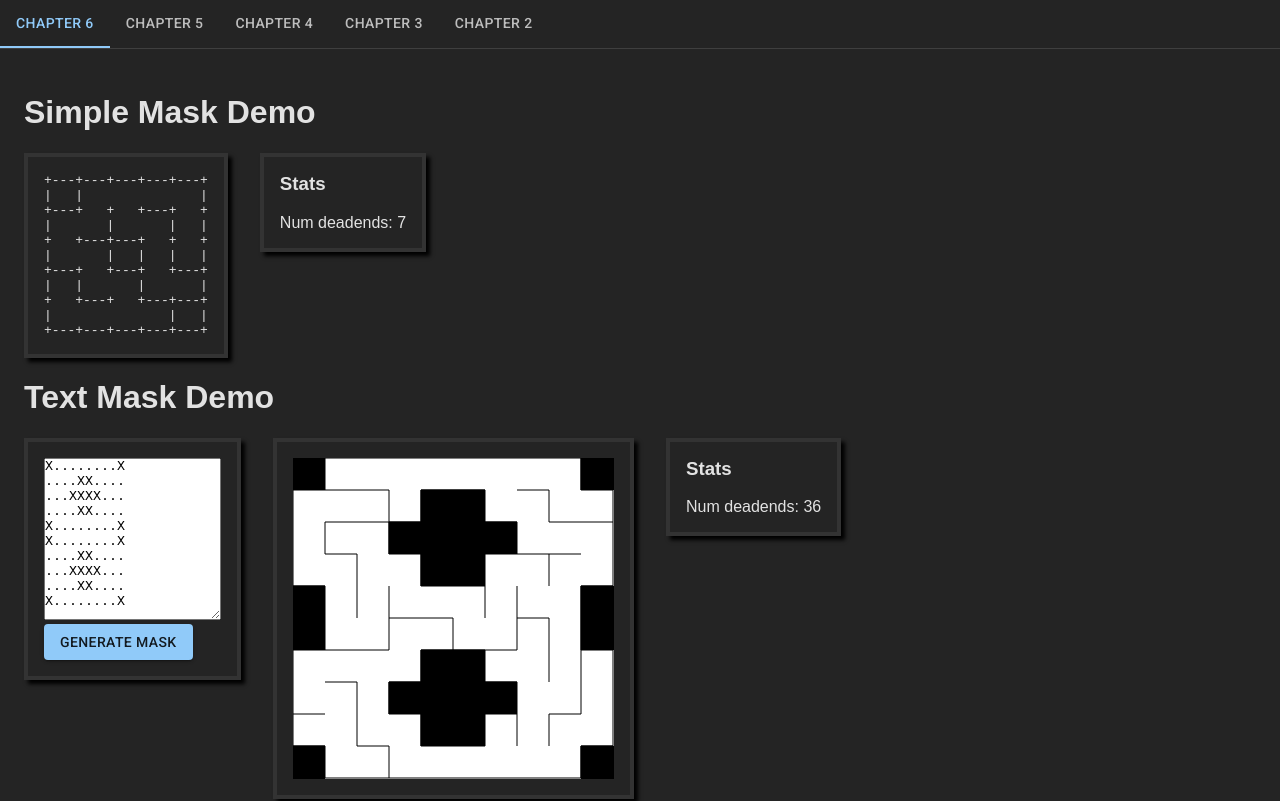
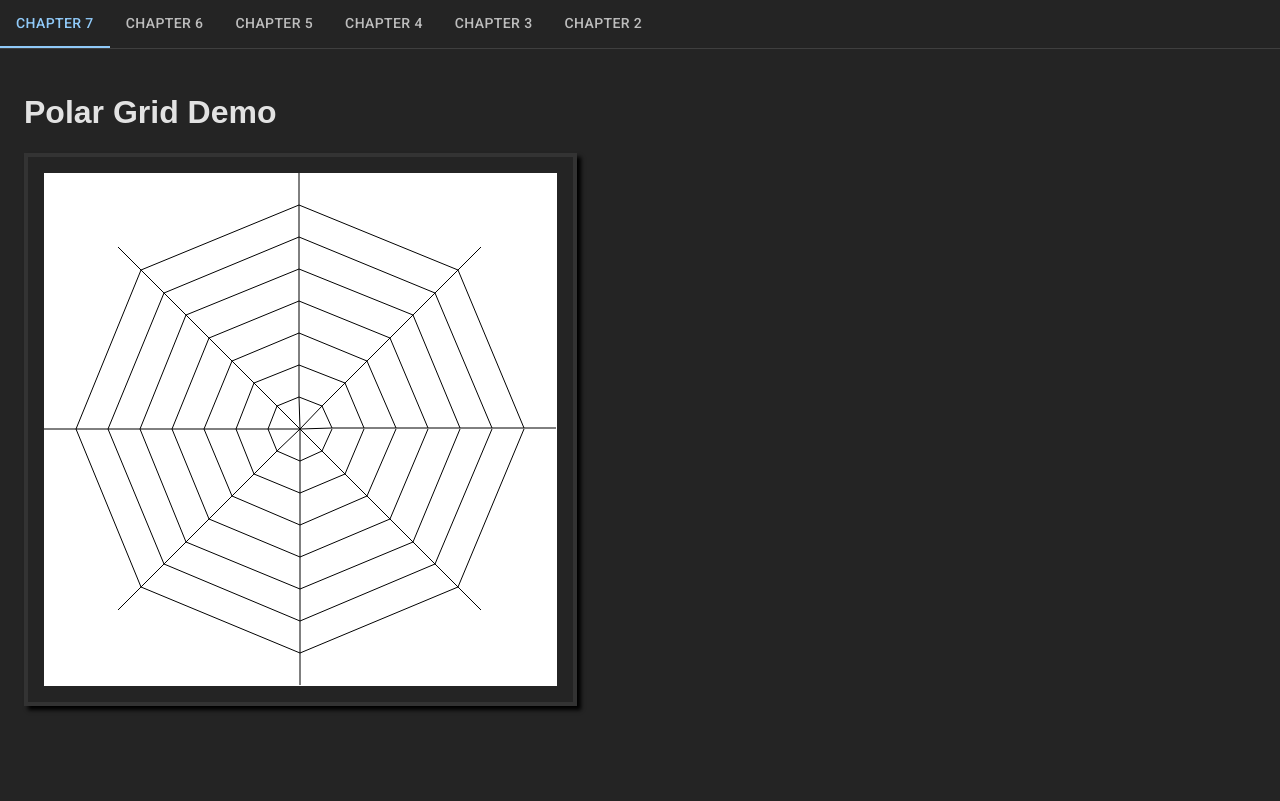
Before and after one commit to onsubmit/mazes-app, a React (Vite) app: page / in a window 1280 px wide. Shown: the top 801 px of the page. Built offline with nearby package versions, Linux system fonts and the light colour scheme.

Commit message:
Add PolarGrid and Chapter 7

```diff
--- a/src/App.tsx
+++ b/src/App.tsx
@@ -8,6 +8,7 @@ import Chapter03 from './components/chapters/chapter03';
 import Chapter04 from './components/chapters/chapter04';
 import Chapter05 from './components/chapters/chapter05';
 import Chapter06 from './components/chapters/chapter06';
+import Chapter07 from './components/chapters/chapter07';
 
 type ChapterPanelProps = {
   children: React.ReactNode;
@@ -57,7 +58,14 @@ function getChapterPanelProps(
 export default function App() {
   const [value, setValue] = React.useState(0);
 
-  const chapters = [<Chapter06 />, <Chapter05 />, <Chapter04 />, <Chapter03 />, <Chapter02 />];
+  const chapters = [
+    <Chapter07 />,
+    <Chapter06 />,
+    <Chapter05 />,
+    <Chapter04 />,
+    <Chapter03 />,
+    <Chapter02 />,
+  ];
   return (
     <Box sx={{ width: '100%' }}>
       <Box sx={{ borderBottom: 1, borderColor: 'divider' }}>
--- /dev/null
+++ b/src/canvasRenderingContextHelper.ts
@@ -0,0 +1,35 @@
+import { twoPi } from './math';
+
+export default class CanvasRenderingContextHelper {
+  #context: CanvasRenderingContext2D;
+
+  constructor(canvas: HTMLCanvasElement, backgroundColor: string, strokeStyle: string) {
+    const context = canvas.getContext('2d');
+    if (!context) {
+      throw new Error('Could not get rendering context');
+    }
+
+    this.#context = context;
+    this.#context.fillStyle = backgroundColor;
+    this.#context.strokeStyle = strokeStyle;
+    this.#context.fillRect(0, 0, canvas.width, canvas.height);
+  }
+
+  drawLine = (x1: number, y1: number, x2: number, y2: number) => {
+    this.#context.beginPath();
+    this.#context.moveTo(x1, y1);
+    this.#context.lineTo(x2, y2);
+    this.#context.stroke();
+  };
+
+  drawRectangle = (x1: number, y1: number, x2: number, y2: number, color: string) => {
+    const originalFillStyle = this.#context.fillStyle;
+    this.#context.fillStyle = color;
+    this.#context.fillRect(x1, y1, x2, y2);
+    this.#context.fillStyle = originalFillStyle;
+  };
+
+  drawCircle = (x: number, y: number, radius: number) => {
+    this.#context.arc(x, y, radius, 0, twoPi, false);
+  };
+}
--- /dev/null
+++ b/src/components/chapters/chapter07.tsx
@@ -0,0 +1,14 @@
+import PolarGrid from '../../grids/polarGrid';
+import Canvas from '../canvas';
+
+export default function Chapter07() {
+  const polarGrid = new PolarGrid(8, 8);
+  return (
+    <>
+      <h1>Polar Grid Demo</h1>
+      <div className="row">
+        <Canvas grid={polarGrid}></Canvas>
+      </div>
+    </>
+  );
+}
--- a/src/grids/grid.ts
+++ b/src/grids/grid.ts
@@ -1,3 +1,4 @@
+import CanvasRenderingContextHelper from '../canvasRenderingContextHelper';
 import Cell from '../cell';
 import { randomInteger } from '../random';
 
@@ -46,31 +47,11 @@ export default class Grid {
   getCellBackgroundColor(_cell: Cell): string | void {}
 
   draw(canvas: HTMLCanvasElement, cellSize: number): void {
-    const context = canvas.getContext('2d');
-    if (!context) {
-      throw new Error('Could not get rendering context');
-    }
-
     const backgroundColor = '#fff';
     const backgroundColorEmptyCell = '#000';
     const strokeStyle = '#000';
 
-    context.fillStyle = backgroundColor;
-    context.strokeStyle = strokeStyle;
-    context.fillRect(0, 0, canvas.width, canvas.height);
-
-    const drawLine = (x1: number, y1: number, x2: number, y2: number) => {
-      context.beginPath();
-      context.moveTo(x1, y1);
-      context.lineTo(x2, y2);
-      context.stroke();
-    };
-
-    const drawRectangle = (x1: number, y1: number, x2: number, y2: number, color: string) => {
-      context.fillStyle = color;
-      context.fillRect(x1, y1, x2, y2);
-      context.fillStyle = backgroundColor;
-    };
+    const helper = new CanvasRenderingContextHelper(canvas, backgroundColor, strokeStyle);
 
     for (const mode of ['backgrounds', 'walls'] as const) {
       this.forEachCell(({ row, column, cell }) => {
@@ -84,25 +65,25 @@ export default class Grid {
             const color = cell.isEmpty
               ? backgroundColorEmptyCell
               : this.getCellBackgroundColor(cell) ?? backgroundColor;
-            drawRectangle(x1, y1, x2, y2, color);
+            helper.drawRectangle(x1, y1, x2, y2, color);
 
             break;
           }
           case 'walls': {
             if (!cell.north) {
-              drawLine(x1, y1, x2, y1);
+              helper.drawLine(x1, y1, x2, y1);
             }
 
             if (!cell.west) {
-              drawLine(x1, y1, x1, y2);
+              helper.drawLine(x1, y1, x1, y2);
             }
 
             if (!cell.isLinkedTo(cell.east)) {
-              drawLine(x2, y1, x2, y2);
+              helper.drawLine(x2, y1, x2, y2);
             }
 
             if (!cell.isLinkedTo(cell.south)) {
-              drawLine(x1, y2, x2, y2);
+              helper.drawLine(x1, y2, x2, y2);
             }
 
             break;
--- /dev/null
+++ b/src/grids/polarGrid.ts
@@ -0,0 +1,55 @@
+import CanvasRenderingContextHelper from '../canvasRenderingContextHelper';
+import { cos, sin, twoPi } from '../math';
+import Grid from './grid';
+
+export default class PolarGrid extends Grid {
+  override draw(canvas: HTMLCanvasElement, cellSize: number) {
+    const backgroundColor = '#fff';
+    const strokeStyle = '#000';
+
+    const size = 2 * this.rows * cellSize;
+    canvas.width = size + 1;
+    canvas.height = size + 1;
+
+    const helper = new CanvasRenderingContextHelper(canvas, backgroundColor, strokeStyle);
+
+    const center = size / 2;
+    this.forEachCell(({ row, column, cell }) => {
+      const theta = twoPi / this.columns;
+      const innerRadius = row * cellSize;
+      const outerRadius = innerRadius + cellSize;
+      const thetaCounterClockwise = column * theta;
+      const thetaClockwise = thetaCounterClockwise + theta;
+
+      const pointA = {
+        x: center + Math.floor(innerRadius * cos(thetaCounterClockwise)),
+        y: center + Math.floor(innerRadius * sin(thetaCounterClockwise)),
+      };
+
+      // const pointB = {
+      //   x: center + Math.floor(outerRadius * cos(thetaCounterClockwise)),
+      //   y: center + Math.floor(outerRadius * sin(thetaCounterClockwise)),
+      // };
+
+      const pointC = {
+        x: center + Math.floor(innerRadius * cos(thetaClockwise)),
+        y: center + Math.floor(innerRadius * sin(thetaClockwise)),
+      };
+
+      const pointD = {
+        x: center + Math.floor(outerRadius * cos(thetaClockwise)),
+        y: center + Math.floor(outerRadius * sin(thetaClockwise)),
+      };
+
+      if (!cell.isLinkedTo(cell.north)) {
+        helper.drawLine(pointA.x, pointA.y, pointC.x, pointC.y);
+      }
+
+      if (!cell.isLinkedTo(cell.east)) {
+        helper.drawLine(pointC.x, pointC.y, pointD.x, pointD.y);
+      }
+    });
+
+    helper.drawCircle(center, center, this.rows * cellSize);
+  }
+}
--- /dev/null
+++ b/src/math.ts
@@ -0,0 +1,3 @@
+export const twoPi = 2 * Math.PI;
+export const cos = Math.cos;
+export const sin = Math.sin;
```
